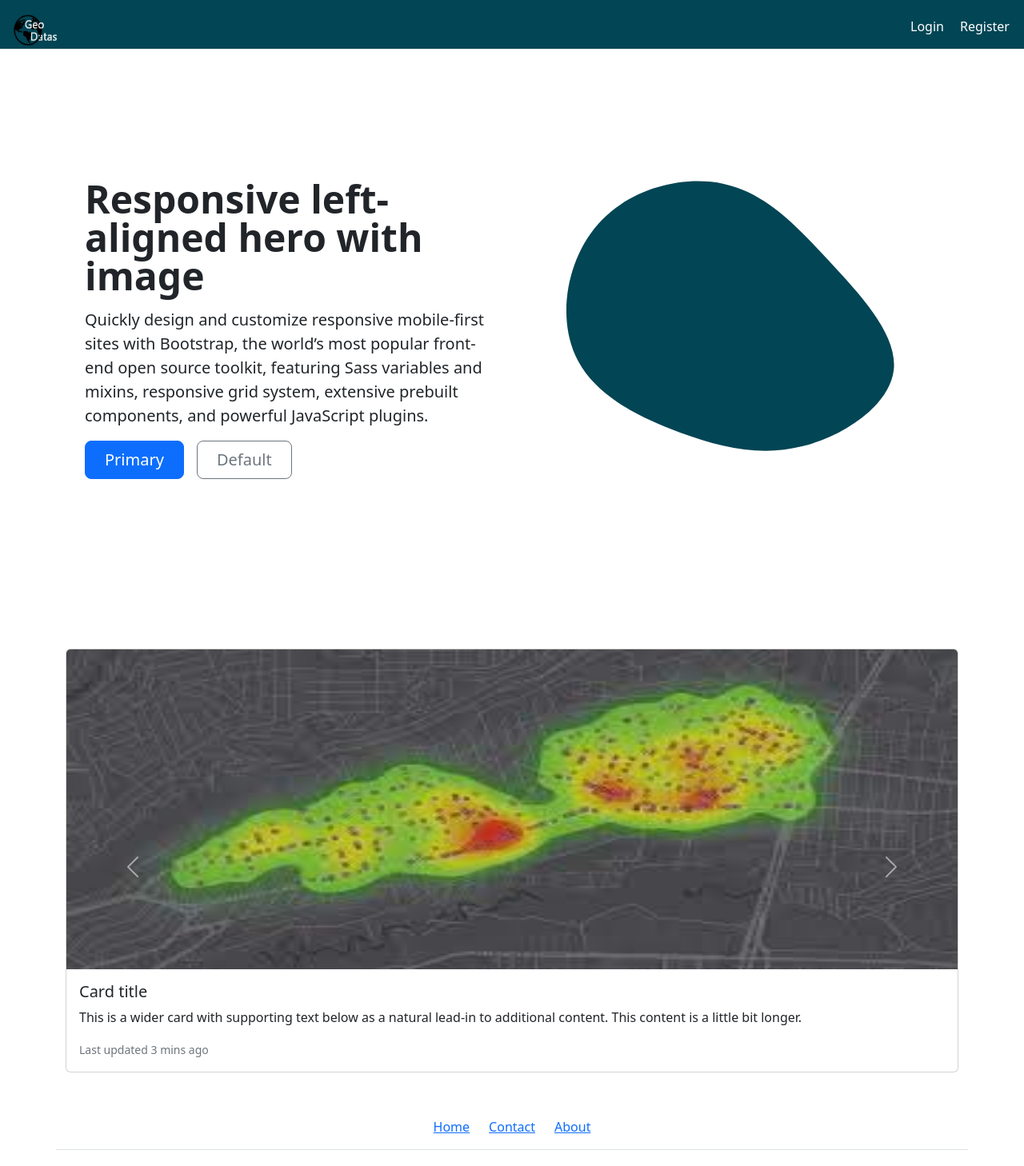
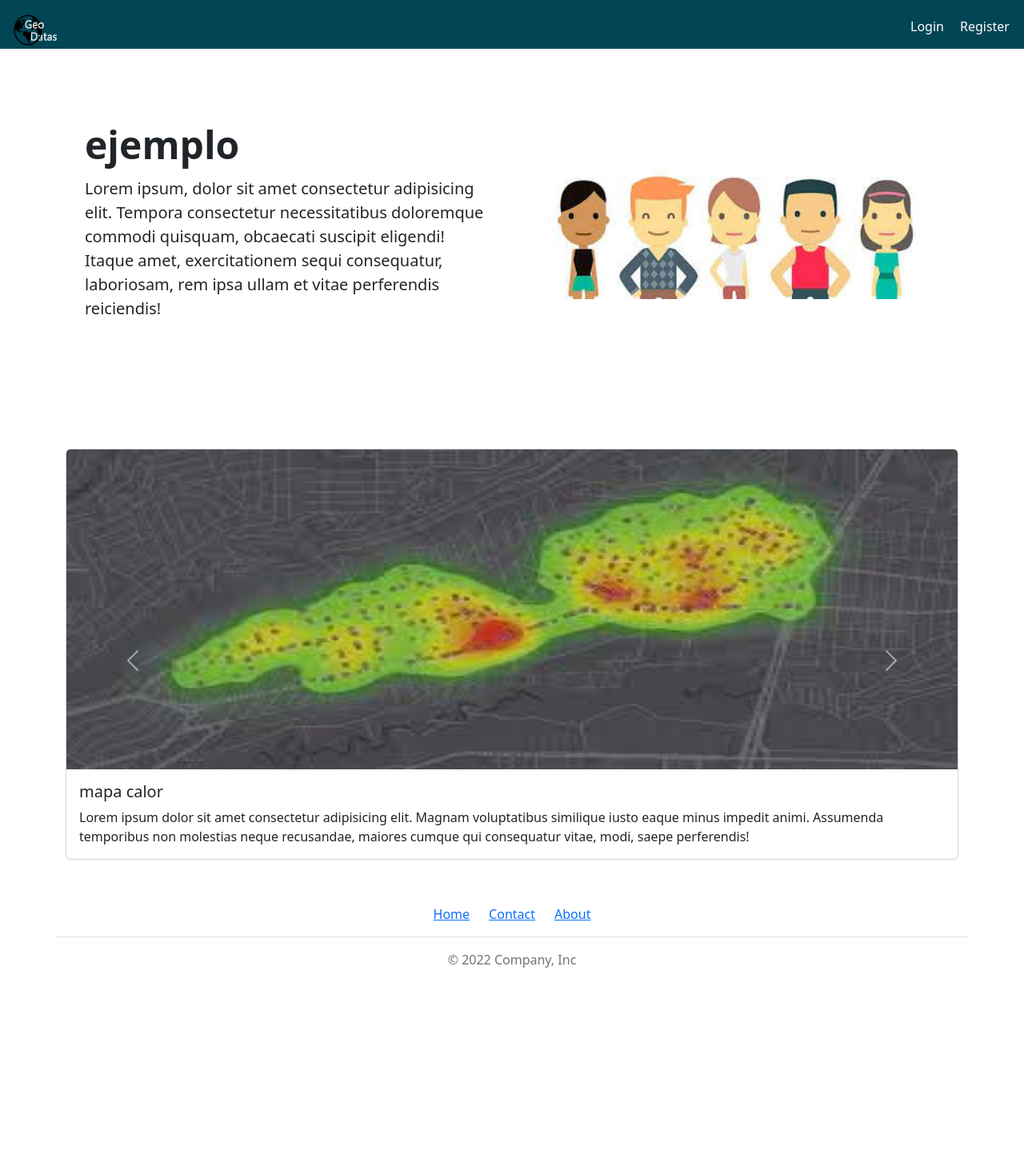
Before and after one commit to gonnzalezemma/proyecto-mapas-valor, a React (Vite) app: page / in a window 1280 px wide. Shown: the top 1458 px of the page at 80% size. After the commit the page ends 1268 px from the top, so only its background shows below. Built offline with nearby package versions, Linux system fonts and the light colour scheme.

Commit message:
division de componentes

```diff
--- a/src/components/Cards.jsx
+++ b/src/components/Cards.jsx
@@ -6,9 +6,9 @@ const Cards = (props) => {
   <img src={props.url} className="card-img-top" alt="" height="400"
   />
   <div className="card-body">
-    <h5 className="card-title">Card title</h5>
-    <p className="card-text">This is a wider card with supporting text below as a natural lead-in to additional content. This content is a little bit longer.</p>
-    <p className="card-text"><small className="text-muted">Last updated 3 mins ago</small></p>
+    <h5 className="card-title">{props.tittle}</h5>
+    <p className="card-text">{props.paragraph}</p>
+   {/*  <p className="card-text"><small className="text-muted">Last updated 3 mins ago</small></p> */}
   </div>
 </div>
   )
--- /dev/null
+++ b/src/components/Carrusel.jsx
@@ -0,0 +1,64 @@
+import React from "react";
+import Cards from "./Cards";
+import imagen1 from "../pages/images/01.jpg"
+import imagen2 from "../pages/images/02.jpg"
+import imagen3 from "../pages/images/03.jpg"
+
+
+const Carrusel = () => {
+    const lorems="Lorem ipsum dolor sit amet consectetur adipisicing elit. Magnam voluptatibus similique iusto eaque minus impedit animi. Assumenda temporibus non molestias neque recusandae, maiores cumque qui consequatur vitae, modi, saepe perferendis!"
+  return (
+    <>
+      <div className="container">
+        <div className="row">
+          {/* carrusel */}
+
+          <div className="col-md- mt-5">
+            <div id="carouselExampleIndicators"
+              className="carousel slide"
+              data-bs-ride="true">
+
+              <div className="carousel-inner">
+                <div data-bs-interval="2000" className="carousel-item active">
+                  <Cards url={imagen1} tittle="mapa calor" paragraph={lorems}/>
+                </div>
+                <div data-bs-interval="2000" className="carousel-item">
+                  <Cards url={imagen2} tittle="mapa calor" paragraph={lorems}/>
+                </div>
+                <div data-bs-interval="2000" className="carousel-item">
+                  <Cards url={imagen3} tittle="lluvia" paragraph={lorems}/>
+                </div>
+              </div>
+              <button
+                className="carousel-control-prev"
+                type="button"
+                data-bs-target="#carouselExampleIndicators"
+                data-bs-slide="prev"
+              >
+                <span
+                  className="carousel-control-prev-icon"
+                  aria-hidden="true"
+                ></span>
+                <span className="visually-hidden">anterior</span>
+              </button>
+              <button
+                className="carousel-control-next"
+                type="button"
+                data-bs-target="#carouselExampleIndicators"
+                data-bs-slide="next"
+              >
+                <span
+                  className="carousel-control-next-icon"
+                  aria-hidden="true"
+                ></span>
+                <span className="visually-hidden">siguiente</span>
+              </button>
+            </div>
+          </div>
+        </div>
+      </div>
+    </>
+  );
+};
+
+export default Carrusel;
--- /dev/null
+++ b/src/components/Heroes.jsx
@@ -0,0 +1,35 @@
+import React from "react";
+import imagen04 from "../pages/images/04.jpg"
+
+const Heroes = (props) => {
+  return (
+    <>
+      {" "}
+      <div className="container">
+        <div className="row">
+          <div className="col-md-">
+            <div className="container col-xxl-8 px-4 py-5">
+              <div className="row flex-lg-row-reverse align-items-center g-5 py-5">
+                <div className="col-10 col-sm-8 col-lg-6">
+                  <img src={imagen04} className="d-block mx-lg-auto img-fluid" alt="Bootstrap Themes" width="700" height="500" loading="lazy"/>
+                </div>
+                <div className="col-lg-6">
+                  <h1 className="display-5 fw-bold lh-1 mb-3">{props.tittle}</h1>
+                  <p className="lead">
+                    {props.paragraph}
+                  </p>
+                  {/* <div className="d-grid gap-2 d-md-flex justify-content-md-start">
+        <button type="button" className="btn btn-primary btn-lg px-4 me-md-2">Primary</button>
+        <button type="button" className="btn btn-outline-secondary btn-lg px-4">Default</button>
+      </div> */}
+                </div>
+              </div>
+            </div>
+          </div>
+        </div>
+      </div>
+    </>
+  );
+};
+
+export default Heroes;
--- a/src/components/Login.jsx
+++ b/src/components/Login.jsx
@@ -18,7 +18,7 @@ export default function LoginComponent() {
      <h5>Contraseña</h5>
      <input className="form-control me-2" placeholder="Ingrese su contraseña" aria-label="Search"/>
 
-     <p className="card-text text-center">Si no esta registrado <Link to="/Login" style={{color:'black', textDecoration:"underline"}}> Registrese aqui</Link>
+     <p className="card-text text-center">Si no esta registrado <Link to="/Register" style={{color:'black', textDecoration:"underline"}}> Registrese aqui</Link>
 
      </p>
      <button type="button align-content-center" class="btn btn-light">Iniciar Sesion</button>
--- a/src/components/RegisterCom.jsx
+++ b/src/components/RegisterCom.jsx
@@ -22,7 +22,7 @@ export default function RegisterComponet() {
      <h5>Contraseña</h5>
 
      <input className="form-control me-2" placeholder="Repita su contraseña" aria-label="Search"/>
-     <p className="card-text text-center">Si ya esta registrado <Link to="/Login" style={{color:'black', textDecoration:"underline"}}> Inicie
+     <p className="card-text text-center">Si ya esta registrado <Link to="/Register" style={{color:'black', textDecoration:"underline"}}> Inicie
     session aqui</Link>
 
      </p>
--- a/src/pages/Home.jsx
+++ b/src/pages/Home.jsx
@@ -4,105 +4,18 @@ import Dibujo from "../components/Dibujo";
 import imagen01 from "./images/01.jpg";
 import imagen02 from "./images/02.jpg";
 import imagen03 from "./images/03.jpg";
-import imagen04 from "./images/04.jpg"
-
-
+import imagen04 from "./images/04.jpg";
+import Logo from "../components/Logo.png";
+import Heroes from "../components/Heroes";
+import Carrusel from "../components/Carrusel";
 
 const Home = () => {
-
   return (
     /* heroes */
-
-     <div className="container">
-      <div className="row">
-      <div className="col-md-">
-        <div className="container col-xxl-8 px-4 py-5">
-    <div className="row flex-lg-row-reverse align-items-center g-5 py-5">
-      <div className="col-10 col-sm-8 col-lg-6">
-        {/* <img src={imagen04} className="d-block mx-lg-auto img-fluid" alt="Bootstrap Themes" width="700" height="500" loading="lazy"/> */}
-        <Dibujo/>
-      </div>
-      <div className="col-lg-6">
-        <h1 className="display-5 fw-bold lh-1 mb-3">Responsive left-aligned hero with image</h1>
-        <p className="lead">Quickly design and customize responsive mobile-first sites with Bootstrap, the world’s most popular front-end open source toolkit, featuring Sass variables and mixins, responsive grid system, extensive prebuilt components, and powerful JavaScript plugins.</p>
-        <div className="d-grid gap-2 d-md-flex justify-content-md-start">
-          <button type="button" className="btn btn-primary btn-lg px-4 me-md-2">Primary</button>
-          <button type="button" className="btn btn-outline-secondary btn-lg px-4">Default</button>
-        </div>
-      </div>
-    </div>
-  </div>
-        </div>
-
-        {/* carrusel */}
-
-      <div className="col-md- mt-5">
-          <div
-            id="carouselExampleIndicators"
-            className="carousel slide"
-            data-bs-ride="true"
-          >
-            <div className="carousel-indicators">
-              <button
-                type="button"
-                data-bs-target="#carouselExampleIndicators"
-                data-bs-slide-to="0"
-                className="active"
-                aria-current="true"
-                aria-label="Slide 1"
-              ></button>
-              <button
-                type="button"
-                data-bs-target="#carouselExampleIndicators"
-                data-bs-slide-to="1"
-                aria-label="Slide 2"
-              ></button>
-              <button
-                type="button"
-                data-bs-target="#carouselExampleIndicators"
-                data-bs-slide-to="2"
-                aria-label="Slide 3"
-              ></button>
-            </div>
-            <div className="carousel-inner">
-              <div data-bs-interval="2000" className="carousel-item active" >
-              <Cards url = {imagen01} />
-              </div>
-              <div data-bs-interval="2000" className="carousel-item">
-                <Cards url = {imagen02}/>
-              </div>
-              <div data-bs-interval="2000" className="carousel-item">
-              <Cards url = {imagen03}/>
-              </div>
-            </div>
-            <button
-              className="carousel-control-prev"
-              type="button"
-              data-bs-target="#carouselExampleIndicators"
-              data-bs-slide="prev"
-            >
-              <span
-                className="carousel-control-prev-icon"
-                aria-hidden="true"
-              ></span>
-              <span className="visually-hidden">Previous</span>
-            </button>
-            <button
-              className="carousel-control-next"
-              type="button"
-              data-bs-target="#carouselExampleIndicators"
-              data-bs-slide="next"
-            >
-              <span
-                className="carousel-control-next-icon"
-                aria-hidden="true"
-              ></span>
-              <span className="visually-hidden">Next</span>
-            </button>
-          </div>
-        </div>
-      </div>
-    </div>
+    <>
+      <Heroes tittle="ejemplo" paragraph="Lorem ipsum, dolor sit amet consectetur adipisicing elit. Tempora consectetur necessitatibus doloremque commodi quisquam, obcaecati suscipit eligendi! Itaque amet, exercitationem sequi consequatur, laboriosam, rem ipsa ullam et vitae perferendis reiciendis!"/>
+      <Carrusel/>
+    </>
   );
 };
 
```
